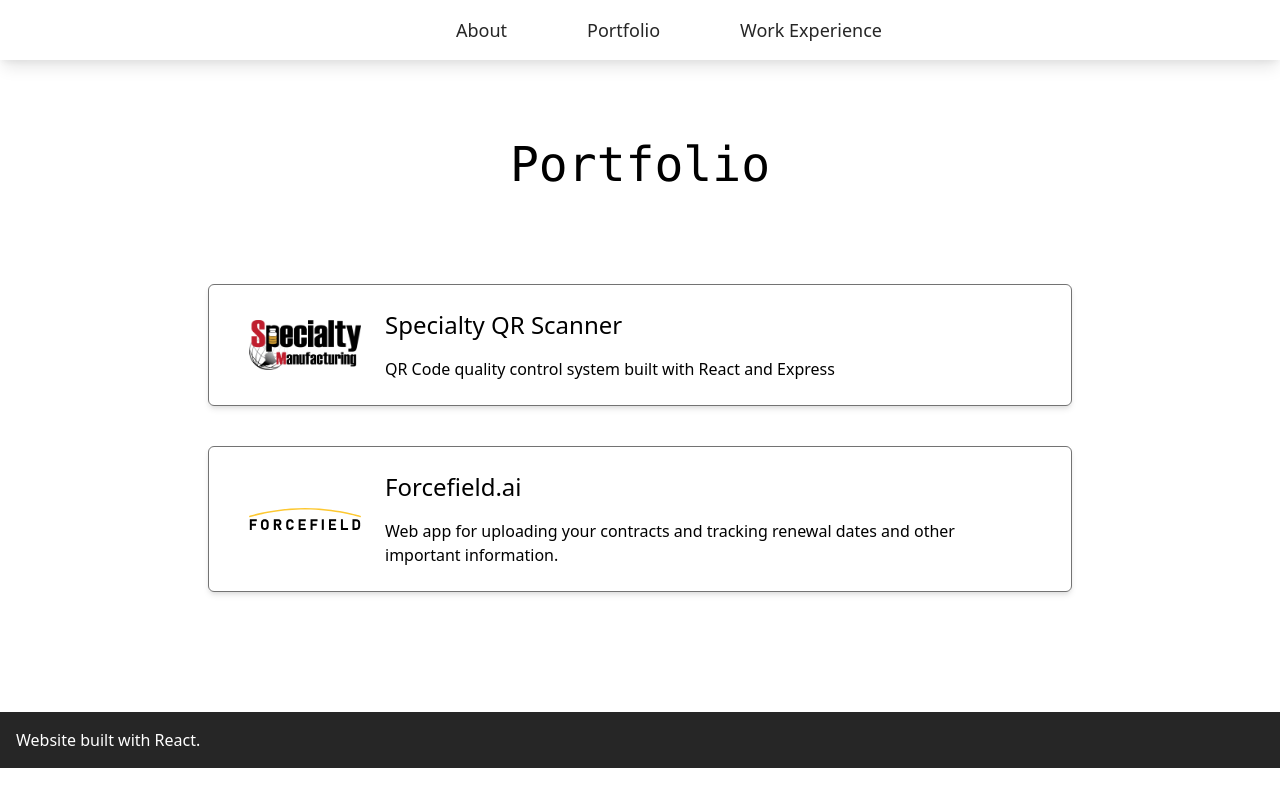
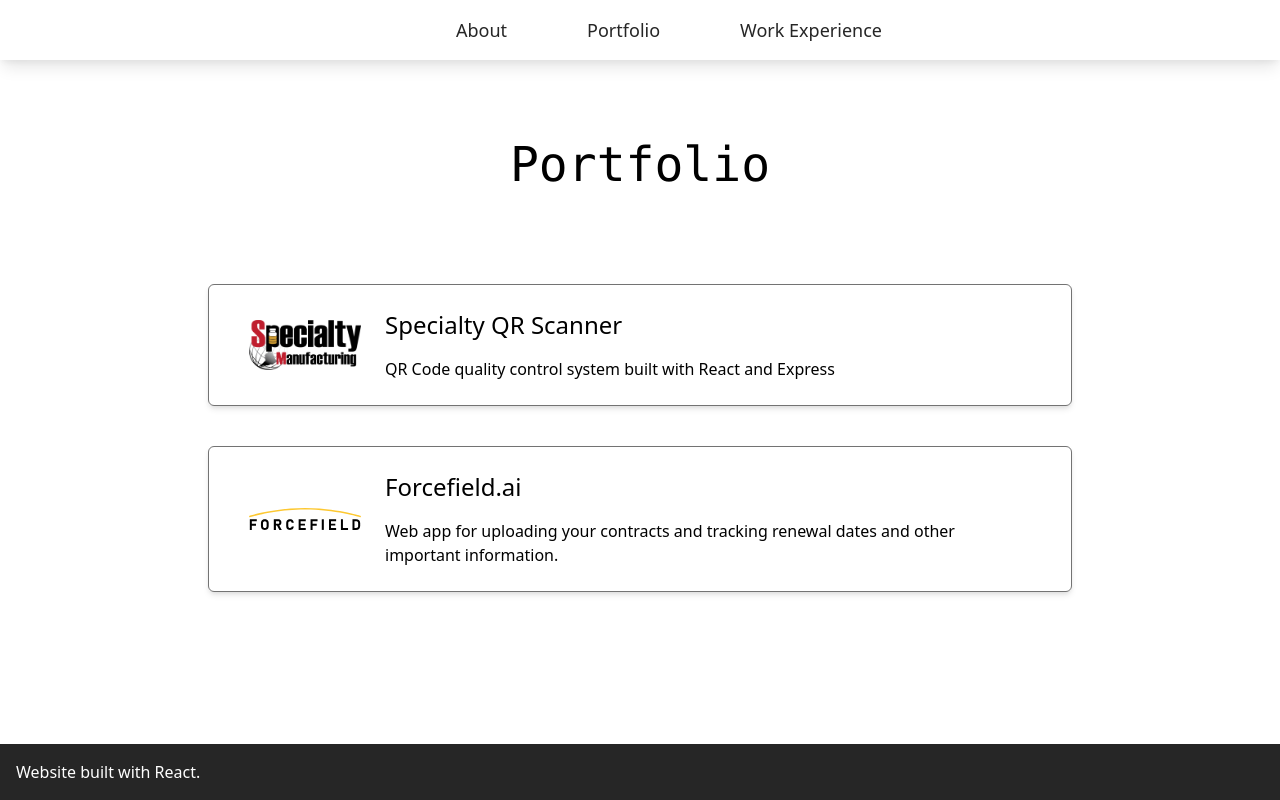
Before and after one commit to cortlin/portfolio, a React (Create React App) app: page /portfolio in a window 1280 px wide. Built offline with nearby package versions, Linux system fonts and the light colour scheme.

Commit message:
sticky footer, added favicon

```diff
--- a/public/index.html
+++ b/public/index.html
@@ -3,7 +3,7 @@
 
 <head>
   <meta charset="utf-8" />
-  <link rel="icon" href="%PUBLIC_URL%/favicon.ico" />
+  <link rel="icon" href="%PUBLIC_URL%/favicon.png" />
   <meta name="viewport" content="width=device-width, initial-scale=1" />
   <meta name="theme-color" content="#000000" />
   <meta name="description" content="Personal Portfolio for Cortlin Sawyer" />
--- a/src/App.js
+++ b/src/App.js
@@ -13,16 +13,16 @@ function App() {
   return (
     <Router>
       <ScrollToTop />
-      <div className="md:h-screen">
+      <div className="min-h-screen flex flex-col">
         <Nav />
-        <div className='flex-1 flex overflow-hidden'>
-          <div className=' flex-grow flex flex-col justify-between overflow-y-auto'>
+
+        <div className='flex-grow'>
           <Switch>
             <Route path='/portfolio/spec-scanner'>
-                {SpecScanner}
+              <SpecScanner />
             </Route>
             <Route path='/portfolio/forcefield'>
-                {Forcefield}
+              <Forcefield />
             </Route>
             <Route path="/portfolio">
               <Portfolio />
@@ -35,9 +35,9 @@ function App() {
               <Portfolio />
             </Route>
           </Switch>
+        </div>
+
         <Footer />
-          </div>
-        </div>
       </div>
     </Router>
   );
```
Also changed, not shown: public/favicon.png (added), public/manifest.json. Lines whose indentation alone changed are shown as unchanged.
